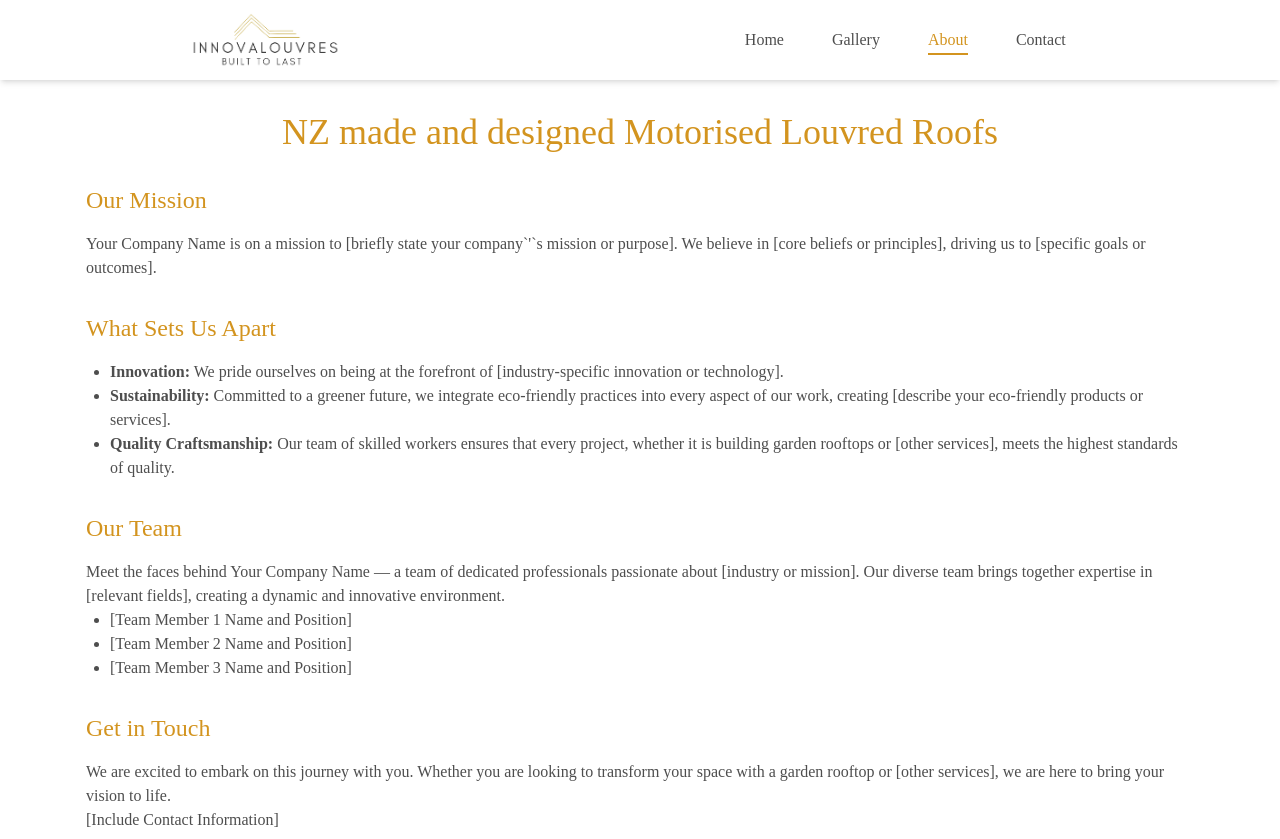
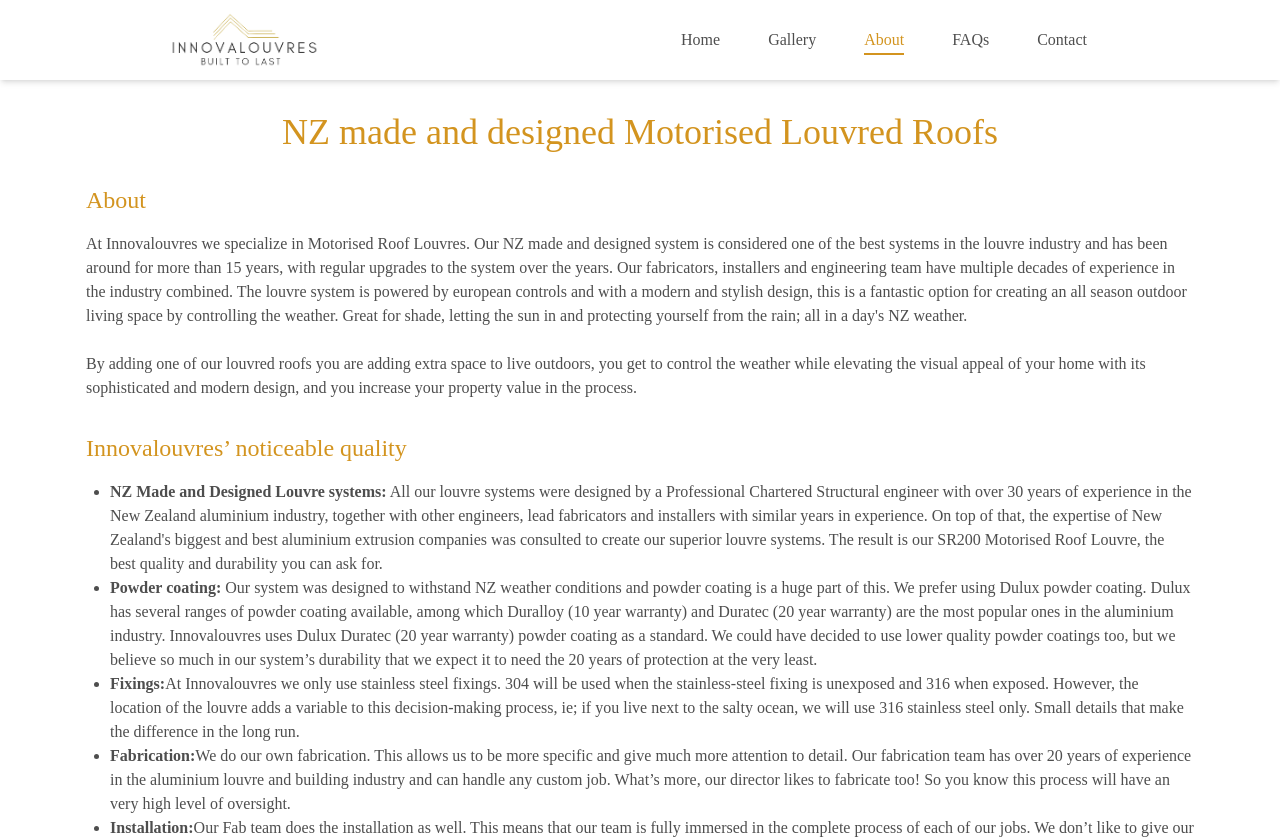
Before and after one commit to arielbvergara/innovalouvres, a Next.js app: page /about in a window 1280 px wide. Shown: the top 839 px of the page. Built offline with nearby package versions, Linux system fonts and the light colour scheme.

Commit message:
Adding FAQs page and modifying about us page content

```diff
--- a/public/content.json
+++ b/public/content.json
@@ -22,6 +22,7 @@
             "subTitle": "Explore our gallery to see the beauty of our work. Our motorised louvred roof redefine outdoor living, providing a haven of comfort and style. Each project is a testament to our commitment to excellence and innovation.",
             "footer": "Thank you for exploring our gallery. For more information or to start your project, contact us!"
         }
+
     },
     "images":[
         {
--- a/src/app/about/page.js
+++ b/src/app/about/page.js
@@ -23,49 +23,29 @@
             </header>
 
             <section className="mx-4 mb-8">
-                <h2 className="mb-4 text-2xl">Our Mission</h2>
-                <p>Your Company Name is on a mission to [briefly state your company`&apos;`s mission or purpose]. We believe in
-                    [core beliefs or principles], driving us to [specific goals or outcomes].</p>
+            <h2 className="mb-4 text-2xl">About</h2>
+
+                At Innovalouvres we specialize in Motorised Roof Louvres. Our NZ made and designed system is considered one of the best systems in the louvre industry and has been around for more than 15 years, with regular upgrades to the system over the years. Our fabricators, installers and engineering team have multiple decades of experience in the industry combined. The louvre system is powered by european controls and with a modern and stylish design, this is a fantastic option for creating an all season outdoor living space by controlling the weather. Great for shade, letting the sun in and protecting yourself from the rain; all in a day's NZ weather.
+                <br /><br />
+                By adding one of our louvred roofs you are adding extra space to live outdoors, you get to control the weather while elevating the visual appeal of your home with its sophisticated and modern design, and you increase your property value in the process.
             </section>
 
             <section className="mx-4 mb-8">
-                <h2 className="mb-4 text-2xl">What Sets Us Apart</h2>
+                <h2 className="mb-4 text-2xl">Innovalouvres’ noticeable quality</h2>
                 <ul className="list-disc pl-6">
-                    <li><strong>Innovation:</strong> We pride ourselves on being at the forefront of [industry-specific
-                            innovation or technology].</li>
-                    <li><strong>Sustainability:</strong> Committed to a greener future, we integrate eco-friendly practices
-                        into every aspect of our work, creating [describe your eco-friendly products or services].</li>
-                    <li><strong>Quality Craftsmanship:</strong> Our team of skilled workers ensures that every project,
-                        whether it is building garden rooftops or [other services], meets the highest standards of quality.</li>
+                    <li><strong>NZ Made and Designed Louvre systems:</strong> All our louvre systems were designed by a Professional Chartered Structural engineer with over 30 years of experience in the New Zealand aluminium industry, together with other engineers, lead fabricators and installers with similar years in experience. On top of that, the expertise of New Zealand's biggest and best aluminium extrusion companies was consulted to create our superior louvre systems. The result is our SR200 Motorised Roof Louvre, the best quality and durability you can ask for.</li>
+                    <li><strong> Powder coating: </strong>Our system was designed to withstand NZ weather conditions and powder coating is a huge part of this. We prefer using Dulux powder coating. Dulux has several ranges of powder coating available, among which Duralloy (10 year warranty) and Duratec (20 year warranty) are the most popular ones in the aluminium industry. Innovalouvres uses Dulux Duratec (20 year warranty) powder coating as a standard. We could have decided to use lower quality powder coatings too, but we believe so much in our system’s durability that we expect it to need the 20 years of protection at the very least.</li>
+                    <li><strong>Fixings:</strong>At Innovalouvres we only use stainless steel fixings. 304 will be used when the stainless-steel fixing is unexposed and 316 when exposed. However, the location of the louvre adds a variable to this decision-making process, ie; if you live next to the salty ocean, we will use 316 stainless steel only. Small details that make the difference in the long run.</li>
+                    <li><strong>Fabrication:</strong>We do our own fabrication. This allows us to be more specific and give much more attention to detail. Our fabrication team has over 20 years of experience in the aluminium louvre and building industry and can handle any custom job. What’s more, our director likes to fabricate too! So you know this process will have an very high level of oversight.</li>
+                    <li><strong>Installation:</strong>Our Fab team does the installation as well. This means that our team is fully immersed in the complete process of each of our jobs. We don’t like to give our team simple instructions, but rather like them involved and thinking for themselves. This way we create a model where our employees are happy as well as proud of their job. Having happy and proud employees is a pathway and one of the key aspects to being able to deliver high quality systems.</li>
                 </ul>
             </section>
 
-            <section className="mx-4 mb-8">
-                <h2 className="mb-4 text-2xl">Our Team</h2>
-                <p>Meet the faces behind Your Company Name — a team of dedicated professionals passionate about [industry or
-                    mission]. Our diverse team brings together expertise in [relevant fields], creating a dynamic and
-                    innovative environment.</p>
-                <ul className="list-disc pl-6">
-                    <li>[Team Member 1 Name and Position]</li>
-                    <li>[Team Member 2 Name and Position]</li>
-                    <li>[Team Member 3 Name and Position]</li>
-                </ul>
-            </section>
-
-            <section className="mx-4 mb-8">
-                <h2 className="mb-4 text-2xl">Get in Touch</h2>
-                <p>We are excited to embark on this journey with you. Whether you are looking to transform your space with a
-                    garden rooftop or [other services], we are here to bring your vision to life.</p>
-                <p>[Include Contact Information]</p>
-            </section>
-
             <footer className="py-8 text-center text-gray-500">
-                <p>Thank you for considering Your Company Name. Let`&apos;`s create something extraordinary together!</p>
+                <p>Thank you for considering Innovalouvres Let`&apos;`s create something extraordinary together!</p>
             </footer>
         </div>)
-
         :
-
         (
             <Loading />
         )
--- /dev/null
+++ b/src/app/faqs/page.js
@@ -0,0 +1,36 @@
+'use client'
+import { ContentContext } from "@/components/app";
+import Loading from "@/components/loading";
+import { useContext, useEffect, useState } from "react";
+
+export default function Faqs({}) {
+
+    const contentContext = useContext(ContentContext)
+    const [faqsContent, setFaqsContent] = useState(null);
+
+    useEffect(() => {
+        if (contentContext && contentContext.data?.pages?.faqs){
+            setFaqsContent(contentContext.data.pages.faqs)
+        }
+    }, [contentContext]);
+
+    return(
+        faqsContent ?
+        <div className="container mx-auto min-h-[--body-min-height]">
+            <header className="py-8 text-center">
+                <h1 className="text-4xl">{faqsContent.title}</h1>
+                <span className="text-lg">{faqsContent.subTitle}</span>
+            </header>
+            {
+                faqsContent.faqs.map((item, index) => { return (
+                    <div className="mx-4 mb-8" key={index}>
+                        <h2 className="mb-1 text-2xl">{item.question}</h2>
+                        <p>{item.answer}</p>
+                    </div>
+                )})
+            }
+        </div>
+        :
+        <Loading />
+    )
+}
--- a/src/components/header.js
+++ b/src/components/header.js
@@ -33,6 +33,9 @@
                 <Link href="/about" className={path === "/about" ? "m-2 hover:text-light-orange md:m-4 lg:m-6 active" : "m-2 hover:text-light-orange md:m-4 lg:m-6"}>
                     About
                 </Link>
+                <Link href="/faqs" className={path === "/faqs" ? "m-2 hover:text-light-orange md:m-4 lg:m-6 active" : "m-2 hover:text-light-orange md:m-4 lg:m-6"}>
+                    FAQs
+                </Link>
                 <Link href="/contact" className={path === "/contact" ? "m-2 hover:text-light-orange md:m-4 lg:m-6 active" : "m-2 hover:text-light-orange md:m-4 lg:m-6"}>
                     Contact
                 </Link>
--- a/src/components/sidebar.js
+++ b/src/components/sidebar.js
@@ -7,7 +7,7 @@
     ListItemPrefix
   } from "@material-tailwind/react";
 
-import { faHome, faBars, faImage, faPeopleGroup, faMessage } from "@fortawesome/free-solid-svg-icons";
+import { faHome, faBars, faImage, faPeopleGroup, faPersonCircleQuestion, faMessage } from "@fortawesome/free-solid-svg-icons";
 import { FontAwesomeIcon } from "@fortawesome/react-fontawesome";
 import Link from "next/link";
 import { usePathname } from "next/navigation";
@@ -52,6 +52,14 @@
                         About us
                     </Link>
                 </ListItem>
+                <ListItem onClick={() => setSidebarActive(false)} className={path === "/faqs" ? "active rounded-none" : ""}>
+                    <Link href="/about" className="flex">
+                        <ListItemPrefix>
+                            <FontAwesomeIcon icon={faPersonCircleQuestion} className="h-5 cursor-pointer"/>
+                        </ListItemPrefix>
+                        FAQs
+                    </Link>
+                </ListItem>
                 <ListItem onClick={() => setSidebarActive(false)} className={path === "/contact" ? "active rounded-none" : ""}>
                     <Link href="/contact" className="flex">
                         <ListItemPrefix>
```
